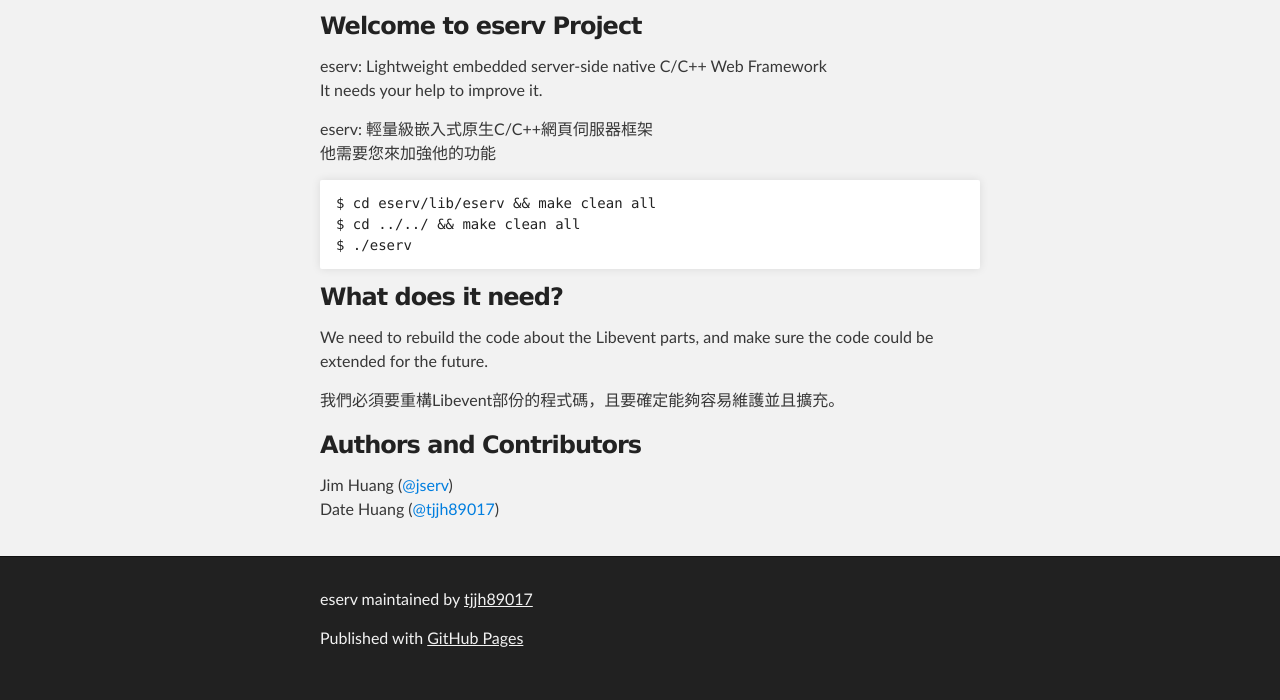
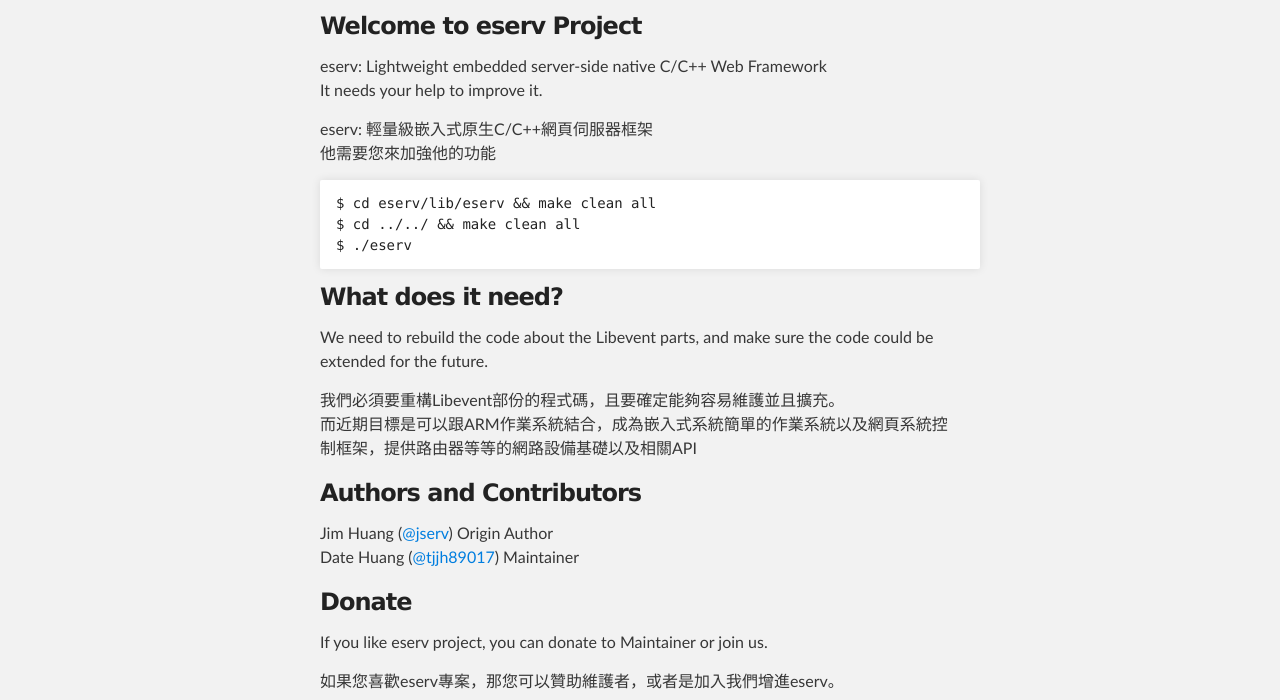
Before and after one commit to tjjh89017/eserv.childish.tw, a plain HTML site: page index.html in a window 1280 px wide. Shown: the part 252-952 px from the top of the page. Drawn offline with Linux system fonts and the light colour scheme.

Commit message:
for info append

```diff
--- a/index.html
+++ b/index.html
@@ -54,15 +54,27 @@ $ ./eserv
 <p>We need to rebuild the code about the Libevent parts, and make sure the code could be extended for the future.</p>
 
 <p>
-  我們必須要重構Libevent部份的程式碼，且要確定能夠容易維護並且擴充。
+  我們必須要重構Libevent部份的程式碼，且要確定能夠容易維護並且擴充。<br />
+  而近期目標是可以跟ARM作業系統結合，成為嵌入式系統簡單的作業系統以及網頁系統控制框架，提供路由器等等的網路設備基礎以及相關API
 </p>
 
 <h3>
 <a name="authors-and-contributors" class="anchor" href="#authors-and-contributors"><span class="octicon octicon-link"></span></a>Authors and Contributors</h3>
 
 <p>
-  Jim Huang (<a href="https://github.com/jserv" class="user-mention">@jserv</a>)<br />
-  Date Huang (<a href="https://github.com/tjjh89017" class="user-mention">@tjjh89017</a>)<br />
+  Jim Huang (<a href="https://github.com/jserv" class="user-mention">@jserv</a>) Origin Author<br />
+  Date Huang (<a href="https://github.com/tjjh89017" class="user-mention">@tjjh89017</a>) Maintainer<br />
+</p>
+
+<h3>
+  <a name="donate" class="anchor" href="donate"><span class="octicon octicon-link"></span></a>Donate</h3>
+
+<p>
+  If you like eserv project, you can donate to Maintainer or join us.
+</p>
+
+<p>
+  如果您喜歡eserv專案，那您可以贊助維護者，或者是加入我們增進eserv。
 </p>
       </section>
     </div>
@@ -75,7 +87,5 @@ $ ./eserv
       </footer>
     </div>
 
-
-
   </body>
 </html>
```
